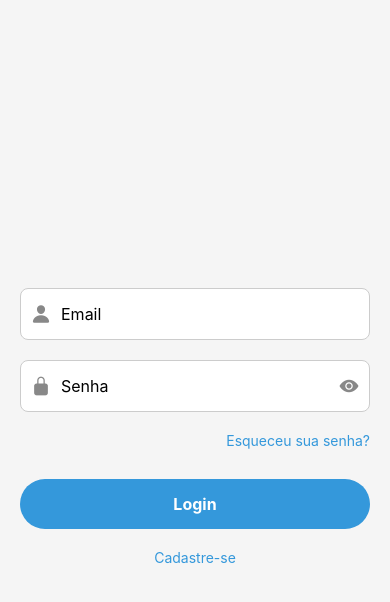
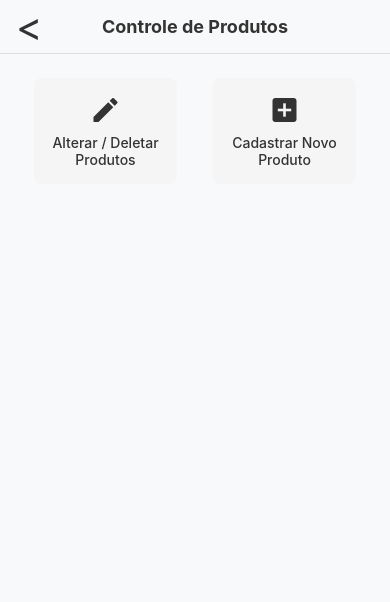
Before and after one commit to Wesley-Viricimo/NeiaSalgadosMobile, a React Native app: screen /ProductControl in a window 390 px wide. Shown: the top 602 px of the page. Built offline with nearby package versions, Linux system fonts and the light colour scheme.

Commit message:
Criando tela de controle de produtos

```diff
--- a/src/pages/admin/index.jsx
+++ b/src/pages/admin/index.jsx
@@ -3,8 +3,10 @@ import { View, Text } from "react-native";
 import OptionCard from "../../components/optionCard/index";
 import { styles } from "./styles";
 import { SafeAreaView } from "react-native-safe-area-context";
+import { useNavigation } from "@react-navigation/native";
 
 const Admin = () => {
+  const navigation = useNavigation();
 
   const handlePendingOrders = () => {
     console.log("Pedidos Pendentes");
@@ -15,7 +17,7 @@ const Admin = () => {
   };
 
   const handleProductControl = () => {
-    console.log("Controle de Produtos");
+    navigation.navigate("ProductControl");
   };
 
   const handleUserControl = () => {
--- /dev/null
+++ b/src/pages/productControl/index.jsx
@@ -0,0 +1,38 @@
+import React from "react";
+import { View, Text, TouchableOpacity } from "react-native";
+import { styles } from "./styles";
+import OptionCard from "../../components/optionCard";
+import { useNavigation } from "@react-navigation/native";
+import { SafeAreaView } from "react-native-safe-area-context";
+
+const ProductControl = () => {
+  const navigation = useNavigation();
+
+  return (
+    <SafeAreaView style={styles.container}>
+      {/* Header */}
+      <View style={styles.header}>
+        <TouchableOpacity onPress={() => navigation.goBack()} style={styles.backButton}>
+          <Text style={styles.backArrow}>{"<"}</Text>
+        </TouchableOpacity>
+        <Text style={styles.headerTitle}>Controle de Produtos</Text>
+      </View>
+
+      {/* Options */}
+      <View style={styles.optionsContainer}>
+        <OptionCard
+          iconName="edit"
+          title="Alterar / Deletar Produtos"
+          onPress={() => console.log("Alterar / Deletar Produtos")}
+        />
+        <OptionCard
+          iconName="add-box"
+          title="Cadastrar Novo Produto"
+          onPress={() => console.log("Cadastrar Novo Produto")}
+        />
+      </View>
+    </SafeAreaView>
+  );
+};
+
+export default ProductControl;
--- /dev/null
+++ b/src/pages/productControl/styles.js
@@ -0,0 +1,36 @@
+import { StyleSheet } from "react-native";
+
+export const styles = StyleSheet.create({
+  container: {
+    flex: 1,
+    backgroundColor: "#f8f9fa",
+  },
+  header: {
+    flexDirection: "row",
+    alignItems: "center",
+    justifyContent: "center",
+    paddingVertical: 16,
+    borderBottomWidth: 1,
+    borderBottomColor: "#ddd",
+    position: "relative",
+  },
+  backButton: {
+    position: "absolute",
+    left: 16,
+  },
+  backArrow: {
+    fontSize: 40,
+    color: "#333",
+  },
+  headerTitle: {
+    fontSize: 18,
+    fontWeight: "bold",
+    color: "#333",
+  },
+  optionsContainer: {
+    flexDirection: "row", // Alinha os cartões lado a lado
+    justifyContent: "space-around",
+    alignItems: "center",
+    padding: 16,
+  },
+});
--- a/src/routes/index.routes.jsx
+++ b/src/routes/index.routes.jsx
@@ -4,6 +4,7 @@ import Login from '../pages/login';
 import BottomRoutes from './bottom.routes';
 import UserStorage from '../storage/user.storage'; // Importando a classe UserStorage
 import { ActivityIndicator, View, StyleSheet } from 'react-native'; // Indicador de carregamento
+import ProductControl from '../pages/productControl';
 
 export default function Routes() {
   const Stack = createStackNavigator();
@@ -48,6 +49,13 @@ export default function Routes() {
         name="BottomRoutes"
         component={BottomRoutes}
       />
+      <Stack.Screen
+        name="ProductControl"
+        component={ProductControl}
+        options={{
+          headerShown: false, // Oculta o header padrão
+        }}
+      />
     </Stack.Navigator>
   );
 }
```
